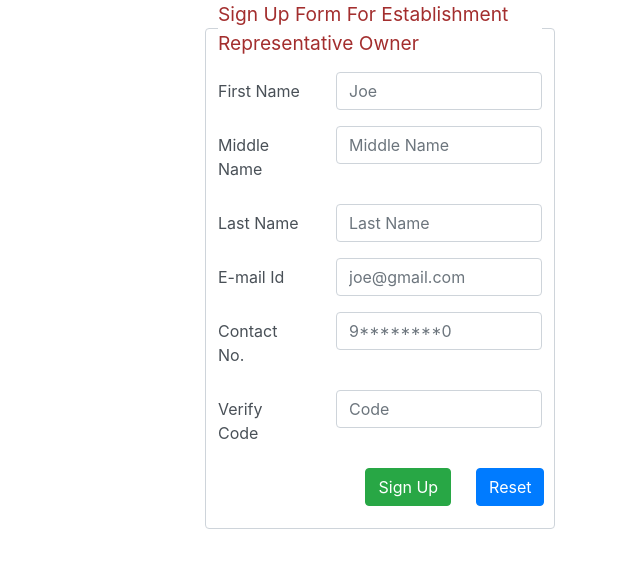
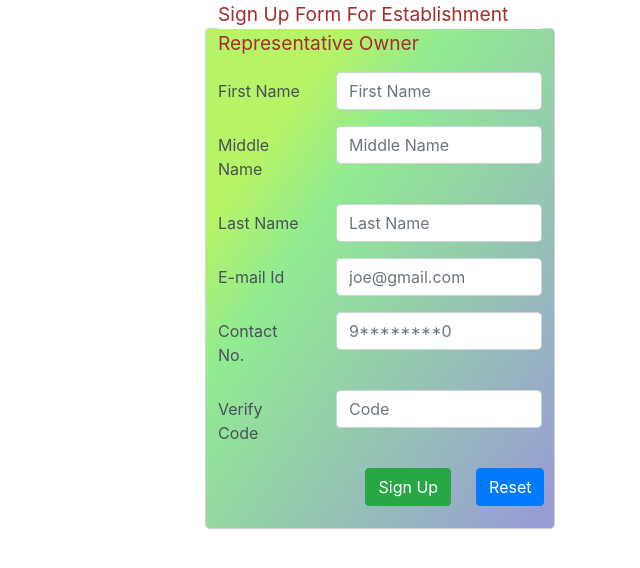
Before and after one commit to SOPHIA2401/login-page-, a plain HTML site: page index.html in a window 1280 px wide. Shown: the whole page, without its empty margins (640-1280 px from the left). Drawn offline with Linux system fonts and the light colour scheme.

Commit message:
login form background

```diff
--- a/css/style.css
+++ b/css/style.css
@@ -6,3 +6,6 @@ form legend{
   font-size: larger;
   color:rgb(163, 46, 46)
 }
+fieldset{
+  background:linear-gradient(to right bottom ,rgb(182, 243, 102) 20%, rgb(145, 235, 145) 35%, rgb(153, 153, 216) 100%);
+}
--- a/index.html
+++ b/index.html
@@ -20,7 +20,7 @@
             <div class="form-group row">
                 <label for="firstName" class="col-12 col-md-4 col-form-label">First Name</label>
                 <div class="col-12 col-md-8">
-                  <input type="text" pattern="[A-Z]+[a-z]*" title="Use CamelCase e.g. Joe" class=" form-control" id="firstName" name="firstName" placeholder="Joe" required/>
+                  <input type="text" pattern="[A-Z]+[a-z]*" title="Use CamelCase e.g. Joe" class=" form-control" id="firstName" name="firstName" placeholder="First Name" required/>
                 </div>
             </div>
             <div class="form-group row">
```
